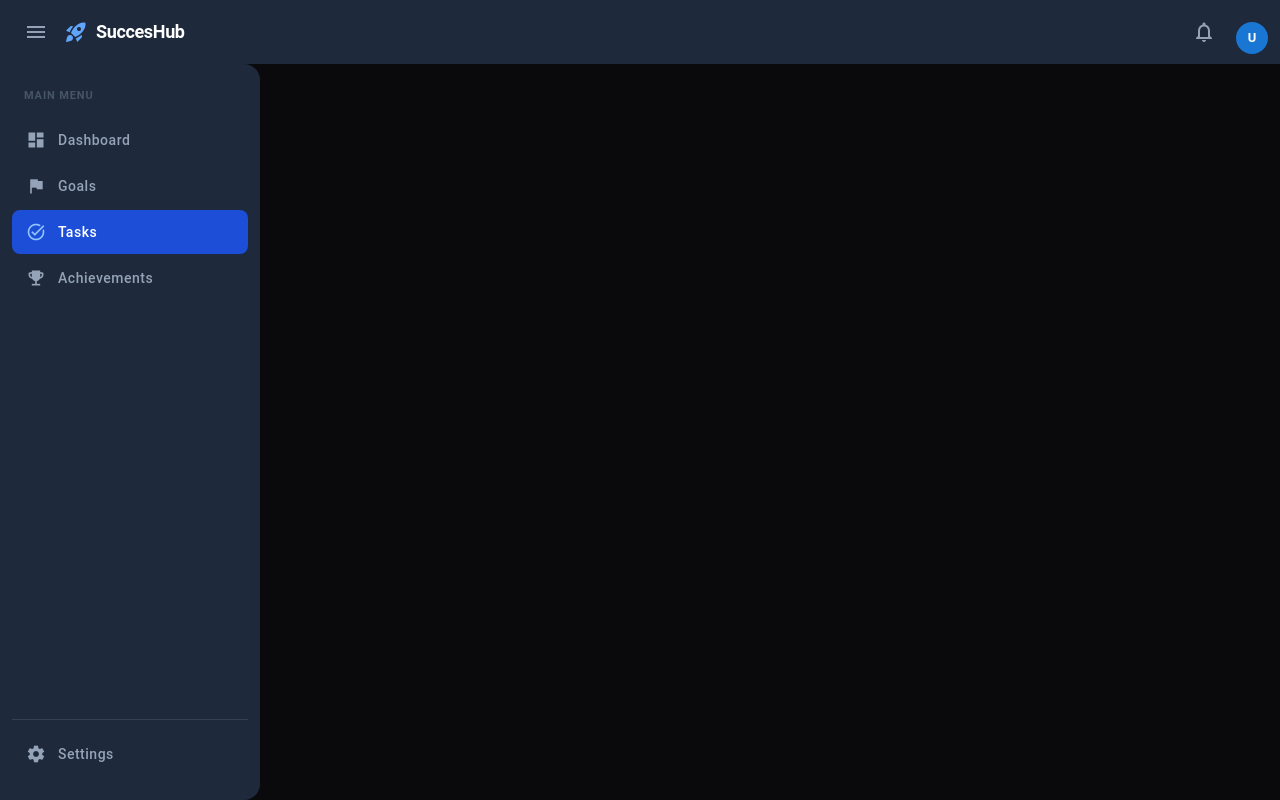
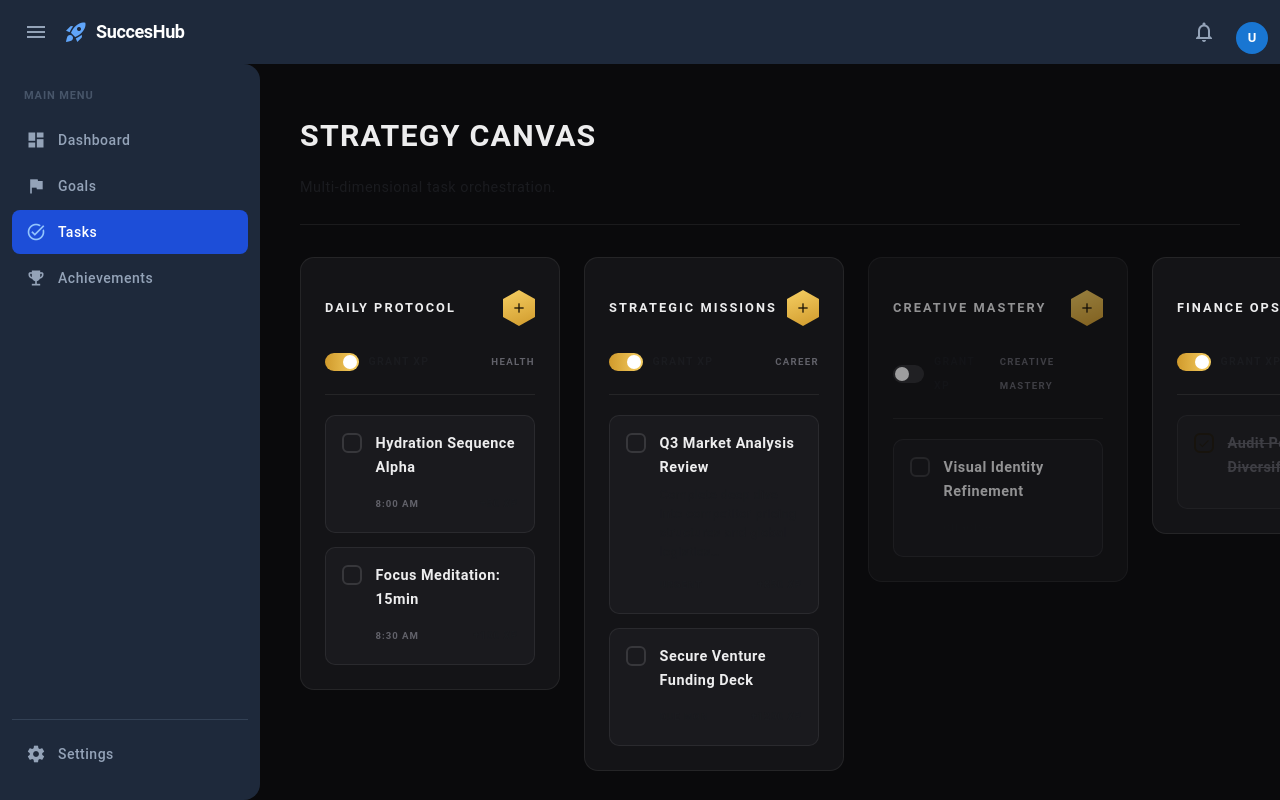
Before and after one commit to KRASIN24/SuccesHub, an Angular app in the folder frontend/: page /tasks in a window 1280 px wide. Built offline with nearby package versions, Linux system fonts and the light colour scheme.

Commit message:
Added tasks page

```diff
--- a/frontend/src/app/features/placeholder/placeholder.component.ts
+++ b/frontend/src/app/features/placeholder/placeholder.component.ts
@@ -1,25 +1,23 @@
 import { Component, inject } from '@angular/core';
 import { ActivatedRoute } from '@angular/router';
-import { MatIconModule } from '@angular/material/icon';
-import { MatButtonModule } from '@angular/material/button';
 import { toSignal } from '@angular/core/rxjs-interop';
 import { map } from 'rxjs';
 
 @Component({
   selector: 'app-placeholder',
   standalone: true,
-  imports: [MatIconModule, MatButtonModule],
+  imports: [],
   template: `
     <div class="placeholder-page">
       <div class="placeholder-content">
         <div class="placeholder-icon">
-          <mat-icon>{{ icon() }}</mat-icon>
+          <span class="material-icons">{{ icon() }}</span>
         </div>
         <h2 class="placeholder-title">{{ title() }}</h2>
         <p class="placeholder-desc">
-          This section is coming soon. Stay tuned!
+          This protocol is under construction. The Sovereign Interface will unlock it soon.
         </p>
-        <button mat-flat-button color="primary">Notify me when ready</button>
+        <button type="button" class="gold-btn">Notify Me When Ready</button>
       </div>
     </div>
   `,
@@ -28,7 +26,7 @@ import { map } from 'rxjs';
       display: flex;
       align-items: center;
       justify-content: center;
-      min-height: calc(100vh - 64px);
+      min-height: calc(100vh - var(--toolbar-height, 80px));
       padding: 2rem;
     }
     .placeholder-content {
@@ -37,33 +35,36 @@ import { map } from 'rxjs';
       align-items: center;
       text-align: center;
       gap: 1rem;
-      max-width: 400px;
+      max-width: 420px;
     }
     .placeholder-icon {
-      width: 80px;
-      height: 80px;
-      border-radius: 20px;
-      background: #eff6ff;
+      width: 88px;
+      height: 96px;
+      clip-path: polygon(50% 0%, 100% 25%, 100% 75%, 50% 100%, 0% 75%, 0% 25%);
+      background: rgba(232, 179, 62, 0.1);
+      border: 1px solid rgba(232, 179, 62, 0.35);
       display: flex;
       align-items: center;
       justify-content: center;
-      mat-icon {
-        font-size: 40px;
-        width: 40px;
-        height: 40px;
-        color: #3b82f6;
-      }
+      margin-bottom: 0.5rem;
+    }
+    .placeholder-icon .material-icons {
+      font-size: 36px;
+      color: var(--color-gold);
     }
     .placeholder-title {
-      font-size: 1.5rem;
+      font-size: 1.6rem;
       font-weight: 700;
-      color: #1e293b;
+      letter-spacing: 0.04em;
+      text-transform: uppercase;
+      color: var(--color-text);
       margin: 0;
     }
     .placeholder-desc {
-      color: #64748b;
-      margin: 0;
-      font-size: 0.9375rem;
+      color: var(--color-text-muted);
+      margin: 0 0 0.5rem;
+      font-size: 0.9rem;
+      line-height: 1.6;
     }
   `],
 })
--- /dev/null
+++ b/frontend/src/app/features/tasks/tasks.component.html
@@ -0,0 +1,66 @@
+<div class="quest-log">
+  <header class="page-head">
+    <h1 class="page-title">Strategy Canvas</h1>
+    <p class="page-subtitle">Multi-dimensional task orchestration.</p>
+  </header>
+
+  <div class="board">
+    @for (column of columns; track column.name) {
+      <section class="column" [class.is-muted]="column.muted">
+        <div class="column-head">
+          <h2 class="column-title">{{ column.name }}</h2>
+          <button type="button" class="hex-add" [attr.aria-label]="'Add task to ' + column.name">
+            <span class="material-icons">add</span>
+          </button>
+        </div>
+
+        <div class="column-controls">
+          <button
+            type="button"
+            class="toggle"
+            [class.on]="column.grantXp"
+            (click)="toggleGrantXp(column)"
+            [attr.aria-pressed]="column.grantXp"
+          >
+            <span class="knob"></span>
+          </button>
+          <span class="toggle-label">Grant XP</span>
+          <span class="column-tag">{{ column.tag }}</span>
+        </div>
+
+        <div class="tasks">
+          @for (task of column.tasks; track task.title) {
+            <article class="quest-card" [class.is-done]="task.done">
+              <button
+                type="button"
+                class="checkbox"
+                [class.checked]="task.done"
+                (click)="toggleTask(task)"
+                [attr.aria-pressed]="task.done"
+                [attr.aria-label]="task.title"
+              >
+                @if (task.done) {
+                  <span class="material-icons">check</span>
+                }
+              </button>
+              <div class="quest-body">
+                <p class="quest-title">{{ task.title }}</p>
+                @if (task.desc) {
+                  <p class="quest-desc">{{ task.desc }}</p>
+                }
+                <div class="quest-meta">
+                  @if (task.meta) {
+                    <span class="meta-tag" [class]="task.metaType">{{ task.meta }}</span>
+                  }
+                  @if (task.xp) {
+                    <span class="quest-xp">+{{ task.xp }} XP</span>
+                  }
+                </div>
+              </div>
+            </article>
+          }
+        </div>
+      </section>
+    }
+  </div>
+</div>
--- /dev/null
+++ b/frontend/src/app/features/tasks/tasks.component.scss
@@ -0,0 +1,266 @@
+.quest-log {
+  padding: 2.5rem;
+}
+
+.page-head {
+  padding-bottom: 1.5rem;
+  margin-bottom: 2rem;
+  border-bottom: 1px solid var(--color-border);
+}
+
+.page-title {
+  margin: 0;
+  font-family: var(--font-display);
+  font-size: 1.9rem;
+  font-weight: 700;
+  letter-spacing: 0.04em;
+  text-transform: uppercase;
+  color: var(--color-text);
+}
+
+.page-subtitle {
+  margin: 0.5rem 0 0;
+  font-size: 0.9rem;
+  color: var(--color-text-muted);
+}
+
+.board {
+  display: grid;
+  grid-template-columns: repeat(4, minmax(260px, 1fr));
+  gap: 1.5rem;
+  align-items: start;
+}
+
+.column {
+  background: var(--color-surface);
+  border: 1px solid var(--color-border);
+  border-radius: var(--radius-card);
+  padding: 1.5rem;
+
+  &.is-muted {
+    opacity: 0.6;
+  }
+}
+
+.column-head {
+  display: flex;
+  align-items: center;
+  justify-content: space-between;
+  margin-bottom: 1rem;
+}
+
+.column-title {
+  margin: 0;
+  font-size: 0.8rem;
+  font-weight: 700;
+  letter-spacing: 0.16em;
+  text-transform: uppercase;
+  color: var(--color-text);
+}
+
+.hex-add {
+  width: 32px;
+  height: 36px;
+  clip-path: polygon(50% 0%, 100% 25%, 100% 75%, 50% 100%, 0% 75%, 0% 25%);
+  display: grid;
+  place-items: center;
+  border: none;
+  background: linear-gradient(160deg, #f6cf63, #d09a2c);
+  color: #1a1305;
+  cursor: pointer;
+  transition: filter 0.15s ease;
+
+  .material-icons {
+    font-size: 16px;
+  }
+
+  &:hover {
+    filter: brightness(1.08);
+  }
+}
+
+.column-controls {
+  display: flex;
+  align-items: center;
+  gap: 0.6rem;
+  padding-bottom: 1.25rem;
+  margin-bottom: 1.25rem;
+  border-bottom: 1px solid var(--color-border);
+}
+
+.toggle {
+  position: relative;
+  width: 34px;
+  height: 18px;
+  border-radius: 999px;
+  border: none;
+  background: rgba(255, 255, 255, 0.12);
+  cursor: pointer;
+  padding: 0;
+  transition: background 0.18s ease;
+
+  .knob {
+    position: absolute;
+    top: 2px;
+    left: 2px;
+    width: 14px;
+    height: 14px;
+    border-radius: 50%;
+    background: #fff;
+    transition: transform 0.18s ease;
+  }
+
+  &.on {
+    background: linear-gradient(90deg, #d09a2c, #f6cf63);
+
+    .knob {
+      transform: translateX(16px);
+    }
+  }
+}
+
+.toggle-label {
+  font-size: 0.66rem;
+  font-weight: 700;
+  letter-spacing: 0.12em;
+  text-transform: uppercase;
+  color: var(--color-text-muted);
+}
+
+.column-tag {
+  margin-left: auto;
+  font-size: 0.6rem;
+  font-weight: 700;
+  letter-spacing: 0.14em;
+  text-transform: uppercase;
+  color: var(--color-text-faint);
+}
+
+.tasks {
+  display: flex;
+  flex-direction: column;
+  gap: 0.85rem;
+}
+
+.quest-card {
+  display: flex;
+  gap: 0.85rem;
+  padding: 1rem;
+  border-radius: 10px;
+  background: var(--color-surface-2);
+  border: 1px solid var(--color-border);
+  transition: border-color 0.15s ease, transform 0.15s ease;
+
+  &:hover {
+    border-color: var(--color-border-strong);
+    transform: translateY(-1px);
+  }
+
+  &.is-done {
+    opacity: 0.55;
+
+    .quest-title {
+      text-decoration: line-through;
+      color: var(--color-text-faint);
+    }
+  }
+}
+
+.checkbox {
+  flex-shrink: 0;
+  width: 20px;
+  height: 20px;
+  margin-top: 1px;
+  display: grid;
+  place-items: center;
+  border-radius: 6px;
+  border: 2px solid var(--color-border-strong);
+  background: transparent;
+  color: #1a1305;
+  cursor: pointer;
+  transition: background 0.15s ease, border-color 0.15s ease;
+
+  .material-icons {
+    font-size: 13px;
+  }
+
+  &:hover {
+    border-color: var(--color-gold);
+  }
+
+  &.checked {
+    background: var(--color-gold);
+    border-color: var(--color-gold);
+  }
+}
+
+.quest-body {
+  flex: 1;
+  min-width: 0;
+}
+
+.quest-title {
+  margin: 0;
+  font-size: 0.9rem;
+  font-weight: 600;
+  color: var(--color-text);
+}
+
+.quest-desc {
+  margin: 0.4rem 0 0;
+  font-size: 0.78rem;
+  line-height: 1.5;
+  color: var(--color-text-muted);
+}
+
+.quest-meta {
+  display: flex;
+  align-items: center;
+  justify-content: space-between;
+  gap: 0.5rem;
+  margin-top: 0.75rem;
+}
+
+.meta-tag {
+  font-size: 0.6rem;
+  font-weight: 700;
+  letter-spacing: 0.1em;
+  text-transform: uppercase;
+  color: var(--color-text-faint);
+
+  &.time {
+    color: var(--color-text-faint);
+  }
+  &.urgent {
+    color: var(--color-danger);
+  }
+  &.due {
+    color: var(--color-gold);
+  }
+  &.ongoing {
+    color: var(--color-accent-blue);
+  }
+}
+
+.quest-xp {
+  margin-left: auto;
+  font-size: 0.66rem;
+  font-weight: 700;
+  letter-spacing: 0.06em;
+  color: var(--color-gold);
+}
+
+@media (max-width: 1100px) {
+  .board {
+    grid-template-columns: repeat(2, minmax(260px, 1fr));
+  }
+}
+
+@media (max-width: 680px) {
+  .quest-log {
+    padding: 1.5rem 1.25rem;
+  }
+  .board {
+    grid-template-columns: 1fr;
+  }
+}
--- /dev/null
+++ b/frontend/src/app/features/tasks/tasks.component.ts
@@ -0,0 +1,82 @@
+import { Component } from '@angular/core';
+
+type BadgeType = 'urgent' | 'due' | 'ongoing' | 'time';
+
+interface QuestTask {
+  title: string;
+  desc?: string;
+  meta?: string;
+  metaType?: BadgeType;
+  xp?: number;
+  done?: boolean;
+}
+
+interface QuestColumn {
+  name: string;
+  tag: string;
+  grantXp: boolean;
+  muted?: boolean;
+  tasks: QuestTask[];
+}
+
+@Component({
+  selector: 'app-tasks',
+  standalone: true,
+  imports: [],
+  templateUrl: './tasks.component.html',
+  styleUrl: './tasks.component.scss',
+})
+export class TasksComponent {
+  readonly columns: QuestColumn[] = [
+    {
+      name: 'Daily Protocol',
+      tag: 'Health',
+      grantXp: true,
+      tasks: [
+        { title: 'Hydration Sequence Alpha', meta: '8:00 AM', metaType: 'time', xp: 50 },
+        { title: 'Focus Meditation: 15min', meta: '8:30 AM', metaType: 'time', xp: 100 },
+      ],
+    },
+    {
+      name: 'Strategic Missions',
+      tag: 'Career',
+      grantXp: true,
+      tasks: [
+        {
+          title: 'Q3 Market Analysis Review',
+          desc: 'Complete deep dive into competitor pricing structures and global logistics…',
+          meta: 'Urgent',
+          metaType: 'urgent',
+          xp: 850,
+        },
+        {
+          title: 'Secure Venture Funding Deck',
+          meta: 'Due Mon',
+          metaType: 'due',
+          xp: 1200,
+        },
+      ],
+    },
+    {
+      name: 'Creative Mastery',
+      tag: 'Creative Mastery',
+      grantXp: false,
+      muted: true,
+      tasks: [{ title: 'Visual Identity Refinement', meta: 'Ongoing', metaType: 'ongoing' }],
+    },
+    {
+      name: 'Finance Ops',
+      tag: 'Finance',
+      grantXp: true,
+      tasks: [{ title: 'Audit Portfolio Diversification', done: true }],
+    },
+  ];
+
+  toggleGrantXp(column: QuestColumn): void {
+    column.grantXp = !column.grantXp;
+  }
+
+  toggleTask(task: QuestTask): void {
+    task.done = !task.done;
+  }
+}
```
